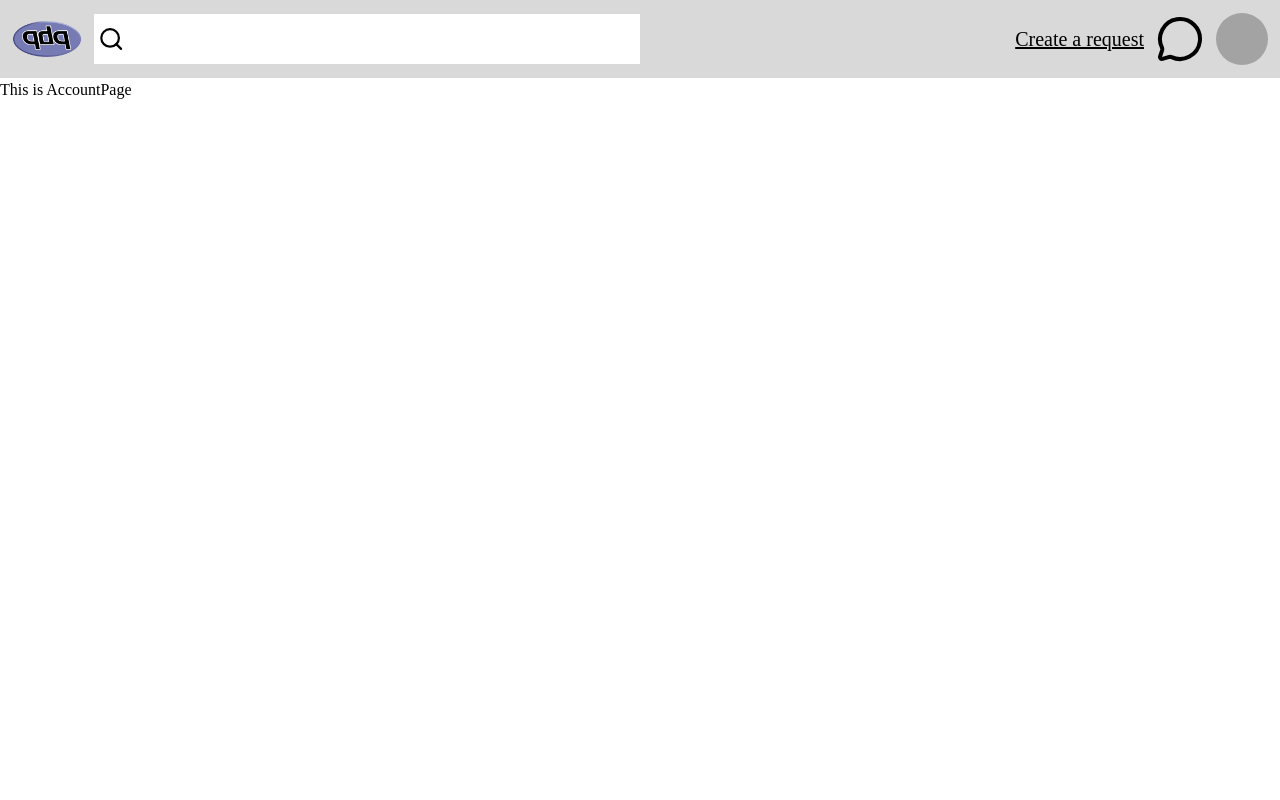
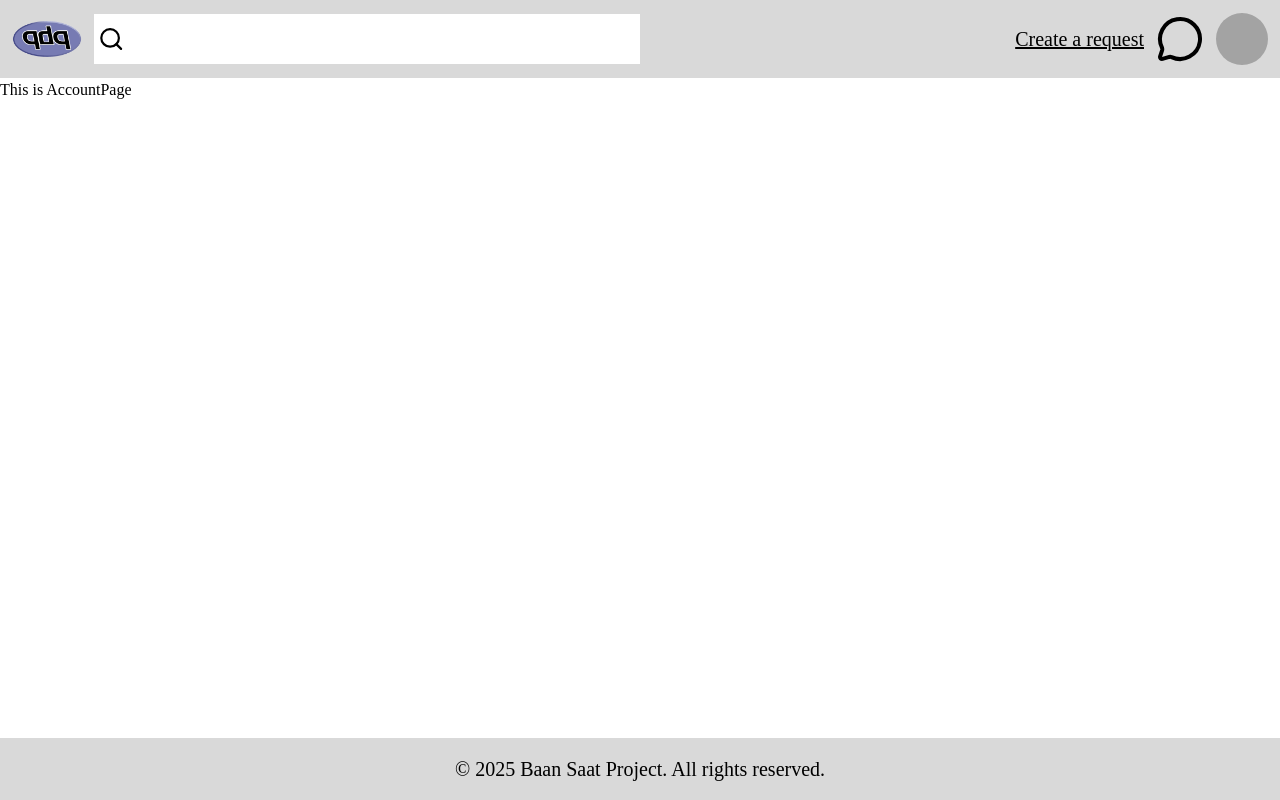
Before and after one commit to PHP-BEST/baan-saat-frontend, a React (Vite) app: page /account in a window 1280 px wide. Built offline with nearby package versions, Linux system fonts and the light colour scheme; no server answers; a web font is replaced by a local one.

Commit message:
feat: add footer

```diff
--- /dev/null
+++ b/src/components/our-components/footer.tsx
@@ -0,0 +1,12 @@
+const Footer = () => {
+  return (
+    <footer className="bg-background-header-footer text-center py-4">
+      <p className="text-[20px]">
+        &copy; {new Date().getFullYear()} Baan Saat Project. All rights
+        reserved.
+      </p>
+    </footer>
+  );
+};
+
+export default Footer;
--- a/src/components/our-components/header.tsx
+++ b/src/components/our-components/header.tsx
@@ -26,7 +26,7 @@ const Header = () => {
   };
 
   return (
-    <div className="w-full px-3 py-1 bg-background-header-footer flex justify-between items-center">
+    <header className="w-full px-3 py-1 bg-background-header-footer flex justify-between items-center">
       {/* Left Side */}
       <div className="w-full max-w-[50%] flex gap-3 justify-start items-center">
         {/* Logo */}
@@ -79,7 +79,7 @@ const Header = () => {
         {/* Avatar Image */}
         <AvatarImage />
       </div>
-    </div>
+    </header>
   );
 };
 export default Header;
--- a/src/pages/AccountPage.tsx
+++ b/src/pages/AccountPage.tsx
@@ -1,11 +1,16 @@
+import Footer from '@/components/our-components/footer';
 import Header from '@/components/our-components/header';
 
 const AccountPage = () => {
   return (
-    <div className="w-full min-h-screen bg-white">
+    <div className="flex flex-col min-h-screen bg-white">
       <Header />
-      This is AccountPage
+      <div className="flex-grow">
+        <p>This is AccountPage</p>
+      </div>
+      <Footer />
     </div>
   );
 };
+
 export default AccountPage;
```
